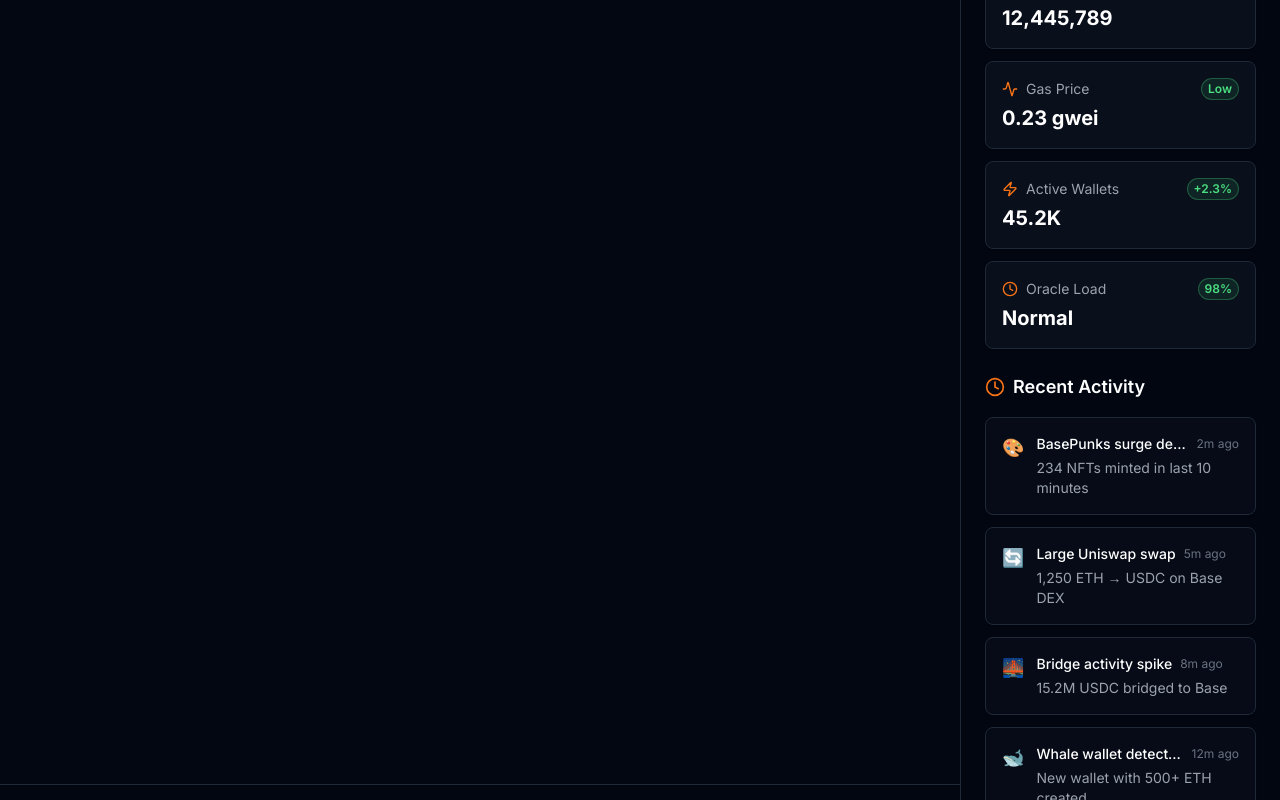
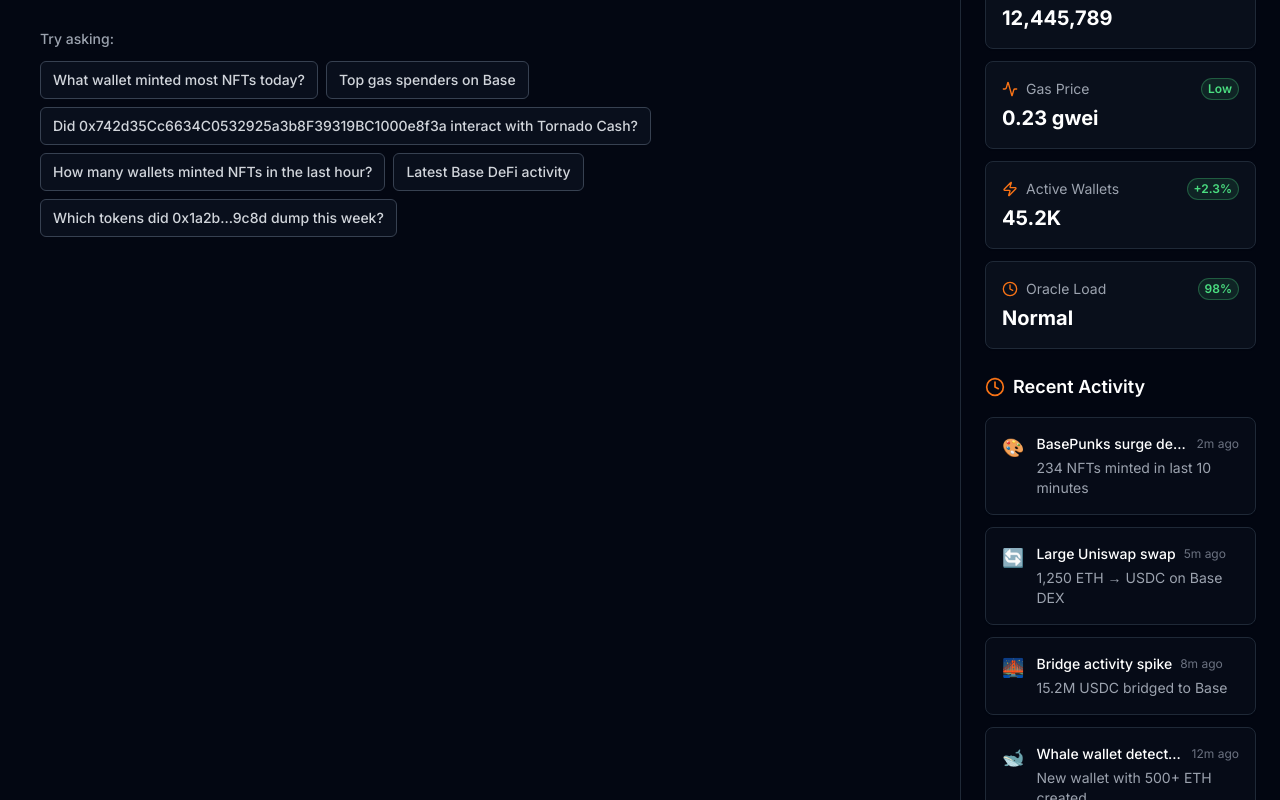
Before and after one commit to FuegoAlecs/whisper-on-base, a React (Vite) app: page / in a window 1280 px wide. Shown: the part 280-1080 px from the top of the page. Built offline with nearby package versions, Linux system fonts and the light colour scheme.

Commit message:
feat: Integrate OpenAI API key
Connect the provided OpenAI API key directly to the application.

```diff
--- a/src/components/ChatWindow.tsx
+++ b/src/components/ChatWindow.tsx
@@ -6,7 +6,6 @@ import { Send, Sparkles } from "lucide-react";
 import ChatMessage from "./ChatMessage";
 import LoadingMessage from "./LoadingMessage";
 import QueryExamples from "./QueryExamples";
-import ApiKeyInput from "./ApiKeyInput";
 import { useOpenAI } from "@/hooks/useOpenAI";
 import { useToast } from "@/hooks/use-toast";
 
@@ -20,19 +19,12 @@ interface Message {
 const ChatWindow = () => {
   const [messages, setMessages] = useState<Message[]>([]);
   const [inputValue, setInputValue] = useState("");
-  const [apiKey, setApiKey] = useState("");
-  const [showApiKeyInput, setShowApiKeyInput] = useState(true);
   const messagesEndRef = useRef<HTMLDivElement>(null);
   const { sendMessage, isLoading } = useOpenAI();
   const { toast } = useToast();
 
-  useEffect(() => {
-    const savedApiKey = localStorage.getItem('chainwhisper_openai_key');
-    if (savedApiKey) {
-      setApiKey(savedApiKey);
-      setShowApiKeyInput(false);
-    }
-  }, []);
+  // Use the provided API key directly
+  const apiKey = "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";
 
   const scrollToBottom = () => {
     messagesEndRef.current?.scrollIntoView({ behavior: "smooth" });
@@ -42,27 +34,8 @@ const ChatWindow = () => {
     scrollToBottom();
   }, [messages, isLoading]);
 
-  const handleApiKeySubmit = (key: string) => {
-    setApiKey(key);
-    setShowApiKeyInput(false);
-    toast({
-      title: "API Key Connected",
-      description: "You can now chat with ChainWhisper AI!",
-    });
-  };
-
   const handleSend = async () => {
     if (!inputValue.trim() || isLoading) return;
-
-    if (!apiKey) {
-      setShowApiKeyInput(true);
-      toast({
-        title: "API Key Required",
-        description: "Please enter your OpenAI API key to continue.",
-        variant: "destructive",
-      });
-      return;
-    }
 
     const userMessage: Message = {
       id: Date.now().toString(),
@@ -77,12 +50,12 @@ const ChatWindow = () => {
 
     try {
       const conversationHistory = messages.map(msg => ({
-        role: msg.isUser ? 'user' : 'assistant' as const,
+        role: (msg.isUser ? 'user' : 'assistant') as 'user' | 'assistant',
         content: msg.text
       }));
 
       conversationHistory.push({
-        role: 'user',
+        role: 'user' as const,
         content: currentInput
       });
 
@@ -100,7 +73,7 @@ const ChatWindow = () => {
       console.error('Error sending message:', error);
       toast({
         title: "Error",
-        description: "Failed to get AI response. Please check your API key and try again.",
+        description: "Failed to get AI response. Please try again.",
         variant: "destructive",
       });
     }
@@ -127,7 +100,7 @@ const ChatWindow = () => {
               <h3 className="text-base sm:text-xl lg:text-2xl font-bold text-white mb-1 sm:mb-2">Hi, I'm ChainWhisper</h3>
               <p className="text-gray-400 text-xs sm:text-base">Your AI oracle for Base network data</p>
             </div>
-            {!showApiKeyInput && <QueryExamples onExampleClick={handleExampleClick} />}
+            <QueryExamples onExampleClick={handleExampleClick} />
           </div>
         )}
 
@@ -144,14 +117,6 @@ const ChatWindow = () => {
         <div ref={messagesEndRef} />
       </div>
 
-      {showApiKeyInput && (
-        <ApiKeyInput
-          onApiKeySubmit={handleApiKeySubmit}
-          isVisible={showApiKeyInput}
-        />
-      )}
-
-      {!showApiKeyInput && (
       <div className="border-t border-gray-800 bg-gray-950/95 backdrop-blur-sm p-2 sm:p-4 lg:p-6">
         <div className="flex gap-1.5 sm:gap-3 max-w-4xl mx-auto">
           <div className="flex-1 relative">
@@ -174,7 +139,6 @@ const ChatWindow = () => {
           </Button>
         </div>
       </div>
-      )}
     </div>
   );
 };
```
Lines whose indentation alone changed are shown as unchanged.
